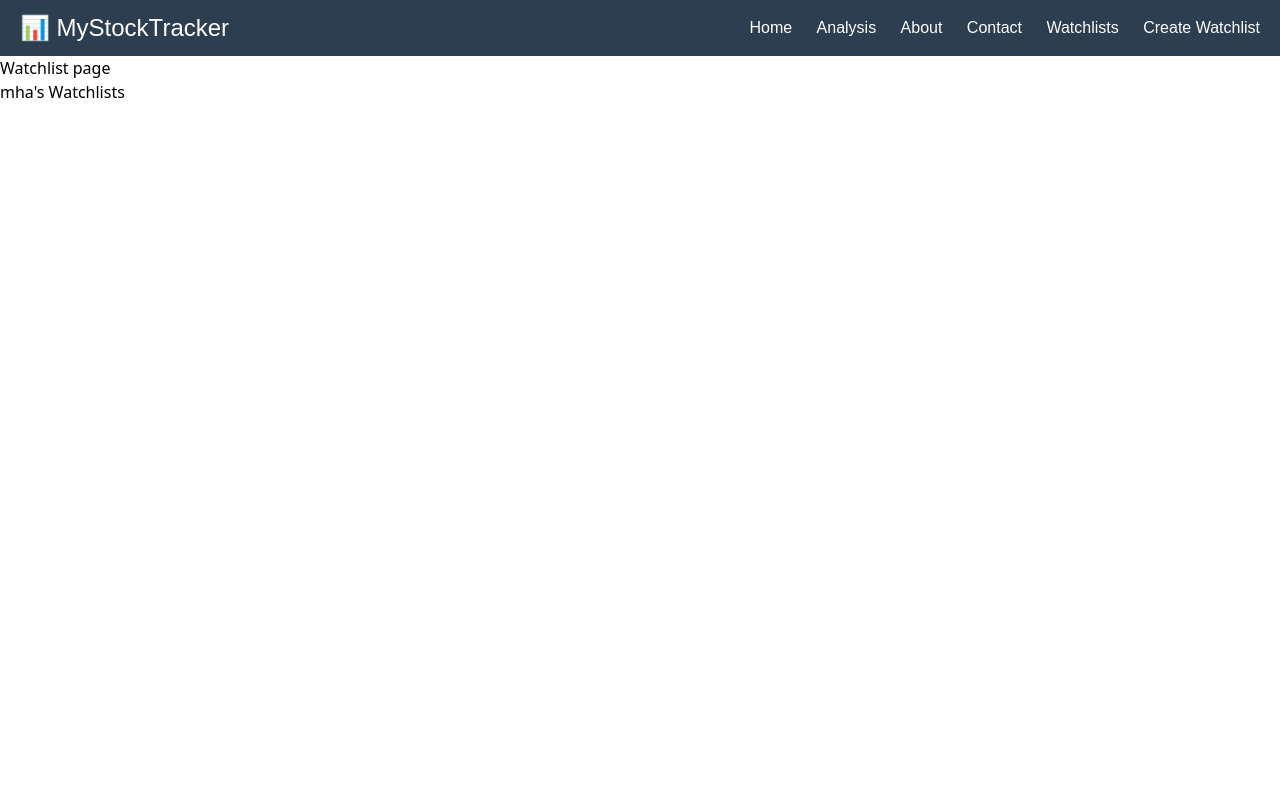
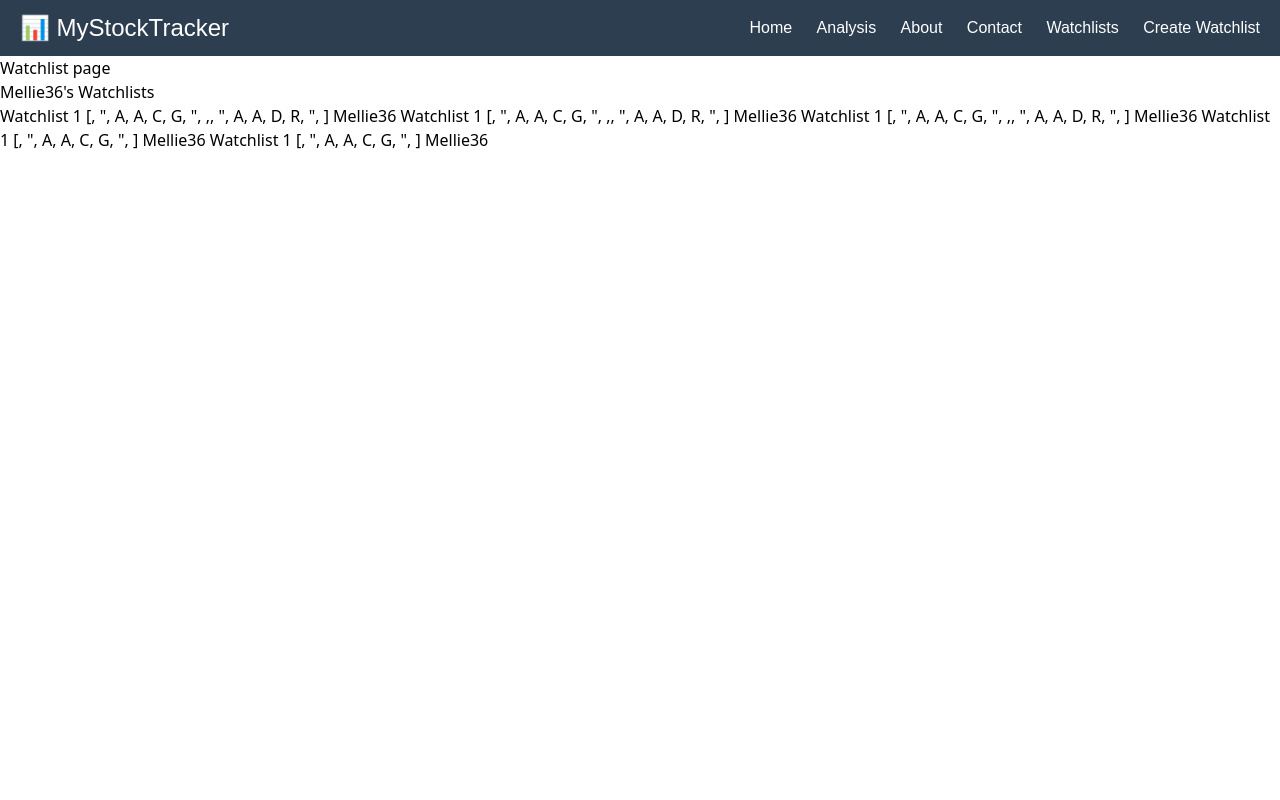
Before and after one commit to MayaHA2512/Investie, a Django app: page /watchlists/ in a window 1280 px wide. Run offline with Django 5.2, Linux system fonts and the light colour scheme; a user stored in the database is signed in; data comes from the database, SQL or seed files in the repository; some libraries are stand-ins or nearby versions.

Commit message:
Displaying watchlists

```diff
--- a/Investie/mysite/investie/models.py
+++ b/Investie/mysite/investie/models.py
@@ -1,5 +1,5 @@
 from django.db import models
-import csv
+from django.contrib.auth.models import User
 
 
 class Stock(models.Model):
@@ -9,11 +9,7 @@ class Stock(models.Model):
     def __str__(self):
         return self.ticker
 
-
-    # def publish_tickers():
-#     with open('/Users/mayahettiarachchige/PycharmProjects/Investie/mysite/investie/nasdaq-listed.csv'
-# ) as csv_file:
-#         reader = csv.reader(csv_file)
-#         for row in reader:
-#             print('added an object')
-#             Stock.objects.create(ticker=row[0], security_name=row[1])
+class Watchlist(models.Model):
+    watchlist_name = models.CharField(max_length=255)
+    tickers = models.JSONField()
+    user = models.ForeignKey(User, on_delete=models.CASCADE)
--- a/Investie/mysite/investie/templates/watchlists.html
+++ b/Investie/mysite/investie/templates/watchlists.html
@@ -46,6 +46,15 @@
     <h1>{{ user }}'s Watchlists</h1>
 </head>
 <body>
+<tbody>
+    {% for ticker in watchlists %}
+        <tr class="hover:bg-gray-100 border-b">
+            <td class="p-2 font-medium">{{ ticker.watchlist_name }}</td>
+            <td class="p-2">{{ ticker.tickers|join:", " }}</td>  <!-- Properly display tickers -->
+            <td class="p-2">{{ ticker.user.username }}</td> <!-- Assuming 'user' is a ForeignKey to User -->
+        </tr>
+    {% endfor %}
+</tbody>
 
 </body>
 </html>
--- a/Investie/mysite/investie/views.py
+++ b/Investie/mysite/investie/views.py
@@ -12,6 +12,7 @@ from django.contrib.auth.decorators import login_required
 from django.contrib.auth.forms import UserCreationForm
 from django.shortcuts import render, redirect
 from alpha_vantage.timeseries import TimeSeries
+from investie.models import Watchlist
 
 def index(request):
     ticker = request.GET.get('ticker', 'AAPL')
@@ -69,15 +70,18 @@ def home(request):
     return render(request, 'home.html')
 
 def watchlists(request):
+    print(request.user.is_authenticated)
     if request.user.is_authenticated:
         user = request.user
-        return render(request, 'watchlists.html', {'user': user.username})
+        watchlists_for_user = Watchlist.objects.filter(user=request.user)
+        print(f'These are the watchlists for {user}: {watchlists_for_user}')
+        return render(request, 'watchlists.html', {'user': user.username, 'watchlists': watchlists_for_user})
     else:
         if request.method == 'POST':
             form = UserCreationForm(request.POST)
             if form.is_valid():
                 form.save()
-                return redirect('login')  # Redirect to login page after successful registration
+                return redirect('login')
         else:
             form = UserCreationForm()
         return render(request, 'registration/register.html', {'form': form})
@@ -87,15 +91,19 @@ def register(request):
         form = UserCreationForm(request.POST)
         if form.is_valid():
             form.save()
-            return redirect('login')  # Redirect to login page after successful registration
+            return redirect('login')
     else:
         form = UserCreationForm()
     return render(request, 'registration/register.html', {'form': form})
 
 def create_watchlist(request):
+    user = request.user
     if request.method == 'POST':
         print('YOOO A WATCHLIST HAS BEEN Created!')
+        print(json.loads(request.POST.get('watchlist'))[0])
         print('These are the deetes we have' + str(request.POST))
+        Watchlist.objects.create(watchlist_name='Watchlist 1', tickers=request.POST.get('watchlist'), user=user)
+        return redirect('watchlists')
     csv_path = os.path.join(settings.BASE_DIR, 'investie/nasdaq-listed.csv')
     tickers = []
     with open(csv_path, newline='') as f:
```
Also changed, not shown: Investie/mysite/db.sqlite3, Investie/mysite/investie/migrations/0001_initial.py.
